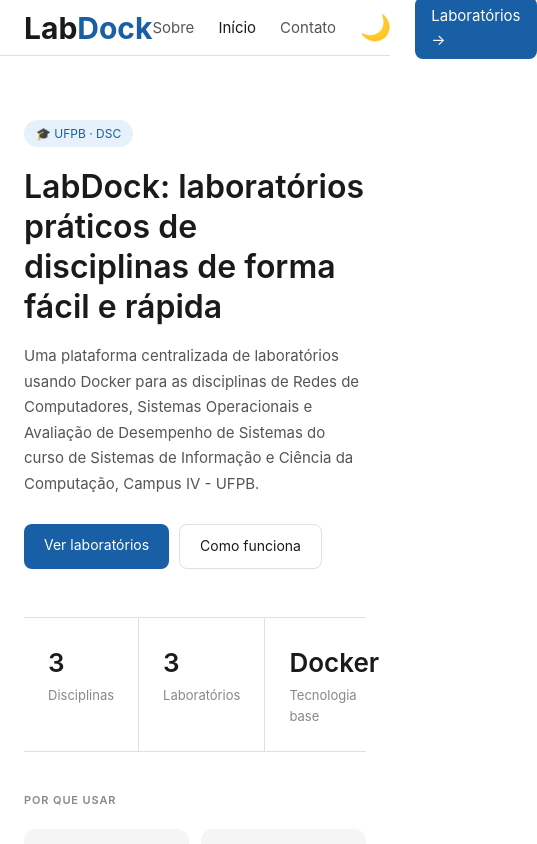
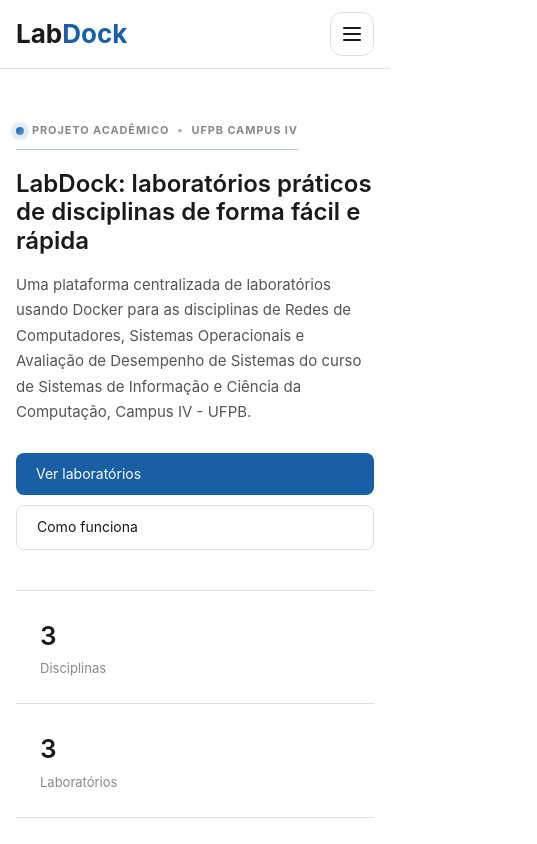
Before and after one commit to Daviddevlinux/labdock, a React (Vite) app: page / in a window 390 px wide. Shown: the top 844 px of the page, 537 px wide, since content can reach past the window. Built offline with nearby package versions, Linux system fonts and the light colour scheme.

Commit message:
Improve mobile responsiveness and refine home hero metadata

```diff
--- a/src/components/Navbar.jsx
+++ b/src/components/Navbar.jsx
@@ -1,14 +1,37 @@
+import { useEffect, useState } from 'react'
 import { Link, useLocation } from 'react-router-dom'
 import useTheme from '../hooks/useTheme'
 
 export default function Navbar() {
   const { pathname } = useLocation()
   const { theme, toggleTheme } = useTheme()
+  const [isMenuOpen, setIsMenuOpen] = useState(false)
+
+  useEffect(() => {
+    setIsMenuOpen(false)
+  }, [pathname])
 
   return (
     <nav className="navbar">
       <Link to="/" className="navbar-logo">Lab<span>Dock</span></Link>
-      <div className="navbar-links">
+
+      <button
+        type="button"
+        className="navbar-menu-btn"
+        onClick={() => setIsMenuOpen((open) => !open)}
+        aria-expanded={isMenuOpen}
+        aria-controls="navbar-links"
+        aria-label={isMenuOpen ? 'Fechar menu de navegação' : 'Abrir menu de navegação'}
+      >
+        <span />
+        <span />
+        <span />
+      </button>
+
+      <div
+        id="navbar-links"
+        className={`navbar-links${isMenuOpen ? ' navbar-links-open' : ''}`}
+      >
         <Link to="/sobre" className={pathname === '/sobre' ? 'active' : ''}>Sobre</Link>
         <Link to="/" className={pathname === '/' ? 'active' : ''}>Início</Link>
         <Link to="/contato" className={pathname === '/contato' ? 'active' : ''}>Contato</Link>
--- a/src/index.css
+++ b/src/index.css
@@ -1,4 +1,8 @@
 *, *::before, *::after { box-sizing: border-box; margin: 0; padding: 0; }
+
+html, body, #root { min-height: 100%; }
+
+html { overflow-x: hidden; }
 
 :root {
   --azul: #185FA5;
@@ -32,31 +36,59 @@
 html[data-theme="dark"] .flow-step-student { background: rgba(39, 174, 96, 0.12); border-color: rgba(110, 214, 160, 0.35); }
 html[data-theme="dark"] .flow-step-docker { background: rgba(241, 196, 15, 0.1); border-color: rgba(241, 196, 15, 0.35); }
 
-body { font-family: -apple-system, BlinkMacSystemFont, 'Segoe UI', sans-serif; color: var(--text-primary); background: var(--bg); line-height: 1.6; }
+body { font-family: -apple-system, BlinkMacSystemFont, 'Segoe UI', sans-serif; color: var(--text-primary); background: var(--bg); line-height: 1.6; overflow-x: hidden; }
 
 a { color: var(--azul); text-decoration: none; }
 a:hover { text-decoration: underline; }
 
-.container { max-width: 860px; margin: 0 auto; padding: 0 1.5rem; }
+.container { width: min(100%, 860px); margin: 0 auto; padding: 0 1.5rem; }
 
 /* NAVBAR */
-.navbar { display: flex; align-items: center; justify-content: space-between; height: 56px; border-bottom: 0.5px solid var(--border); padding: 0 1.5rem; position: sticky; top: 0; background: var(--bg); z-index: 100; }
+.navbar { display: flex; align-items: center; justify-content: space-between; gap: 1rem; min-height: 56px; border-bottom: 0.5px solid var(--border); padding: 0 1.5rem; position: sticky; top: 0; background: color-mix(in srgb, var(--bg) 92%, transparent); backdrop-filter: blur(12px); z-index: 100; }
 .navbar-logo { font-size: 30px; font-weight: 700; color: var(--text-primary); text-decoration: none; }
 .navbar-logo span { color: var(--azul); }
-.navbar-links { display: flex; gap: 1.5rem; align-items: center; }
+.navbar-links { display: flex; gap: 1.5rem; align-items: center; min-width: 0; }
 .navbar-links a { font-size: 15px; color: var(--text-secondary); text-decoration: none; }
 .navbar-links a:hover, .navbar-links a.active { color: var(--text-primary); }
 .theme-toggle { background: transparent; border: none; cursor: pointer; font-size: 25px; }
+.navbar-menu-btn { display: none; width: 44px; height: 44px; border: 0.5px solid var(--border); border-radius: 12px; background: var(--bg); align-items: center; justify-content: center; flex-direction: column; gap: 4px; cursor: pointer; }
+.navbar-menu-btn span { width: 18px; height: 2px; border-radius: 999px; background: var(--text-primary); transition: transform .2s ease, opacity .2s ease; }
 .navbar-btn { font-size: 25px; background: var(--azul); color: #fff !important; border: none; padding: 7px 16px; border-radius: var(--radius); cursor: pointer; text-decoration: none; }
 .navbar-btn:hover, .navbar-btn:visited, .navbar-btn:active { color: #fff !important; text-decoration: none; }
 .navbar-btn:hover { background: var(--azul-escuro); }
 
 /* HERO */
 .hero { padding: 4rem 0 3rem; border-bottom: 0.5px solid var(--border); }
-.hero-badge { display: inline-flex; align-items: center; gap: 6px; font-size: 12px; color: var(--azul); background: var(--azul-claro); padding: 4px 12px; border-radius: 99px; margin-bottom: 1.25rem; }
+.hero-badge {
+  display: inline-flex;
+  align-items: center;
+  flex-wrap: wrap;
+  gap: 8px;
+  width: fit-content;
+  max-width: 100%;
+  margin-bottom: 1.25rem;
+  padding: 0 0 .55rem;
+  border-bottom: 1px solid color-mix(in srgb, var(--azul) 18%, var(--border));
+  color: var(--text-muted);
+  font-size: 11px;
+  font-weight: 700;
+  letter-spacing: .08em;
+  text-transform: uppercase;
+}
+.hero-badge__dot {
+  width: 8px;
+  height: 8px;
+  border-radius: 50%;
+  background: linear-gradient(135deg, var(--azul), #5fa3e6);
+  box-shadow: 0 0 0 5px color-mix(in srgb, var(--azul) 12%, transparent);
+  flex-shrink: 0;
+}
+.hero-badge__sep {
+  color: color-mix(in srgb, var(--text-muted) 72%, transparent);
+}
 .hero h1 { font-size: 32px; font-weight: 600; line-height: 1.25; margin-bottom: 1rem; max-width: 520px; }
 .hero p { font-size: 15px; color: var(--text-secondary); max-width: 480px; margin-bottom: 1.75rem; line-height: 1.7; }
-.hero-actions { display: flex; gap: 10px; }
+.hero-actions { display: flex; gap: 10px; flex-wrap: wrap; }
 .btn-primary { font-size: 14px; background: var(--azul); color: #fff; border: none; padding: 10px 20px; border-radius: var(--radius); cursor: pointer; text-decoration: none; display: inline-block; }
 .btn-primary:hover { background: var(--azul-escuro); text-decoration: none; }
 .btn-secondary { font-size: 14px; background: transparent; color: var(--text-primary); border: 0.5px solid var(--border); padding: 10px 20px; border-radius: var(--radius); cursor: pointer; text-decoration: none; display: inline-block; }
@@ -184,15 +216,16 @@
 /* CATÁLOGO */
 .disc-list { display: flex; flex-direction: column; gap: 12px; }
 .disc-card { border: 0.5px solid var(--border); border-radius: var(--radius-lg); overflow: hidden; }
-.disc-header { display: flex; align-items: center; justify-content: space-between; padding: 1rem 1.25rem; background: var(--bg-secondary); }
-.disc-tag { display: flex; align-items: center; gap: 10px; }
+.disc-header { display: flex; align-items: center; justify-content: space-between; gap: .75rem; padding: 1rem 1.25rem; background: var(--bg-secondary); }
+.disc-tag { display: flex; align-items: center; gap: 10px; min-width: 0; }
 .disc-dot { width: 9px; height: 9px; border-radius: 50%; flex-shrink: 0; }
-.disc-name { font-size: 15px; font-weight: 600; }
-.disc-count { font-size: 13px; color: var(--text-muted); }
+.disc-name { font-size: 15px; font-weight: 600; overflow-wrap: anywhere; }
+.disc-count { font-size: 13px; color: var(--text-muted); text-align: right; }
 .disc-labs { padding: .75rem 1rem; display: flex; flex-direction: column; gap: 6px; }
-.lab-row { display: flex; align-items: center; justify-content: space-between; padding: 10px 12px; border-radius: var(--radius); background: var(--bg); border: 0.5px solid var(--border); text-decoration: none; color: var(--text-primary); transition: background .15s; }
+.lab-row { display: flex; align-items: center; justify-content: space-between; gap: .75rem; padding: 10px 12px; border-radius: var(--radius); background: var(--bg); border: 0.5px solid var(--border); text-decoration: none; color: var(--text-primary); transition: background .15s; }
 .lab-row:hover { background: var(--bg-secondary); text-decoration: none; }
-.lab-row-info { display: flex; align-items: center; gap: 8px; font-size: 14px; }
+.lab-row-info { display: flex; align-items: center; gap: 8px; font-size: 14px; min-width: 0; }
+.lab-row-info span:last-child { overflow-wrap: anywhere; }
 .lab-row-arrow { font-size: 14px; color: var(--text-muted); }
 
 /* DETALHE */
@@ -210,9 +243,9 @@
 .prof-card { display: flex; align-items: center; gap: 14px; padding: 1rem 1.25rem; background: var(--bg-secondary); border-radius: var(--radius-lg); }
 .prof-avatar { width: 42px; height: 42px; border-radius: 50%; background: var(--azul-claro); display: flex; align-items: center; justify-content: center; font-size: 14px; font-weight: 600; color: var(--azul); flex-shrink: 0; }
 .prof-name { font-size: 14px; font-weight: 600; }
-.prof-dept { font-size: 13px; color: var(--text-secondary); margin-top: 2px; }
+.prof-dept { font-size: 13px; color: var(--text-secondary); margin-top: 2px; overflow-wrap: anywhere; }
 .tools-grid { display: flex; flex-wrap: wrap; gap: 8px; }
-.tool { font-size: 13px; background: var(--bg-secondary); color: var(--text-primary); padding: 5px 12px; border-radius: var(--radius); border: 0.5px solid var(--border); font-family: monospace; }
+.tool { font-size: 13px; background: var(--bg-secondary); color: var(--text-primary); padding: 5px 12px; border-radius: var(--radius); border: 0.5px solid var(--border); font-family: monospace; overflow-wrap: anywhere; }
 .download-box { border: 0.5px solid var(--border); border-radius: var(--radius-lg); padding: 1.5rem; }
 .download-box h4 { font-size: 15px; font-weight: 600; margin-bottom: .375rem; }
 .download-box p { font-size: 13px; color: var(--text-secondary); margin-bottom: 1.25rem; line-height: 1.6; }
@@ -225,11 +258,11 @@
 .profile-card { border: 0.5px solid var(--border); border-radius: var(--radius-lg); overflow: hidden; }
 .profile-header { display: flex; align-items: center; gap: 16px; padding: 1.5rem; border-bottom: 0.5px solid var(--border); }
 .profile-header-stack { flex-direction: column; align-items: flex-start; }
-.profile-identity { display: flex; align-items: center; gap: 16px; }
+.profile-identity { display: flex; align-items: center; gap: 16px; min-width: 0; }
 .profile-avatar { width: 56px; height: 56px; border-radius: 50%; background: var(--azul-claro); display: flex; align-items: center; justify-content: center; font-size: 18px; font-weight: 600; color: var(--azul); flex-shrink: 0; }
 .profile-name { font-size: 17px; font-weight: 600; }
 .profile-sub { font-size: 13px; color: var(--text-secondary); margin-top: 3px; }
-.profile-email { display: inline-block; margin-top: .2rem; font-size: 14px; color: var(--azul); text-decoration: none; }
+.profile-email { display: inline-block; margin-top: .2rem; font-size: 14px; color: var(--azul); text-decoration: none; overflow-wrap: anywhere; }
 .profile-email:hover { text-decoration: underline; }
 .social-strip { display: grid; grid-template-columns: repeat(3, 1fr); gap: 1px; background: var(--border); }
 .social-link { display: flex; align-items: center; gap: 14px; padding: 1.25rem; background: var(--bg); color: var(--text-primary); text-decoration: none; transition: background .15s ease; }
@@ -246,10 +279,141 @@
 .contrib-button:hover { background: var(--azul-escuro); color: #fff; text-decoration: none; }
 .contrib-button svg { width: 18px; height: 18px; }
 
+@media (max-width: 1024px) {
+  .container { padding: 0 1.25rem; }
+}
+
 @media (max-width: 780px) {
+  .navbar { flex-wrap: wrap; align-items: center; padding: .75rem 1rem; }
+  .navbar-logo { font-size: 26px; }
+  .navbar-menu-btn { display: inline-flex; }
+  .navbar-links {
+    display: none;
+    width: 100%;
+    flex-direction: column;
+    align-items: stretch;
+    gap: .75rem;
+    padding: .25rem 0 .5rem;
+  }
+  .navbar-links.navbar-links-open { display: flex; }
+  .navbar-links a,
+  .theme-toggle,
+  .navbar-btn {
+    width: 100%;
+    min-height: 44px;
+    display: inline-flex;
+    align-items: center;
+    justify-content: center;
+  }
+  .navbar-links a {
+    border: 0.5px solid var(--border);
+    border-radius: 12px;
+    background: var(--bg-secondary);
+    padding: .75rem 1rem;
+  }
+  .navbar-links .navbar-btn {
+    border: none;
+    border-radius: 12px;
+    background: var(--azul);
+    color: #fff !important;
+    padding: .75rem 1rem;
+    font-size: 15px;
+  }
+  .navbar-links .navbar-btn:hover,
+  .navbar-links .navbar-btn:visited,
+  .navbar-links .navbar-btn:active {
+    color: #fff !important;
+    text-decoration: none;
+  }
+  .theme-toggle {
+    font-size: 22px;
+    border: 0.5px solid var(--border);
+    border-radius: 12px;
+    background: var(--bg-secondary);
+  }
+  .hero { padding: 3rem 0 2.5rem; }
+  .hero h1 { font-size: 28px; max-width: none; }
+  .hero p { max-width: none; }
+  .stats { grid-template-columns: 1fr; }
+  .stat { border-right: none; border-bottom: 0.5px solid var(--border); }
+  .stat:last-child { border-bottom: none; }
+  .info-grid { grid-template-columns: 1fr; }
   .flow-step,
   .flow-prereq { width: 100%; }
   .social-strip { grid-template-columns: 1fr; }
   .inst-card { grid-template-columns: 1fr; }
   .inst-logos { grid-template-columns: repeat(2, minmax(0, 1fr)); }
+  .disc-header { flex-direction: column; align-items: flex-start; }
+  .disc-count { text-align: left; }
+  .lab-row { align-items: flex-start; }
+  .prof-card { align-items: flex-start; }
+  .profile-identity { width: 100%; }
+  .contrib-card h2 { font-size: 22px; }
 }
+
+@media (max-width: 560px) {
+  .container { padding: 0 1rem; }
+  .section,
+  .detail-body { padding-top: 1.5rem; }
+  .page-hero { padding: 2rem 0 1.5rem; }
+  .page-hero h1,
+  .detail-title,
+  .contrib-card h2 { font-size: 22px; }
+  .hero h1 { font-size: 24px; line-height: 1.2; }
+  .hero-actions { flex-direction: column; }
+  .btn-primary,
+  .btn-secondary,
+  .contrib-button { width: 100%; justify-content: center; }
+  .prereq,
+  .prof-card,
+  .profile-identity { flex-direction: column; align-items: flex-start; }
+  .inst-card,
+  .download-box,
+  .contrib-card,
+  .sobre-block,
+  .profile-header,
+  .social-link { padding: 1rem; }
+  .inst-logos { grid-template-columns: 1fr; }
+  .inst-logo-box { min-height: 84px; }
+  .disc-header,
+  .disc-labs { padding-left: .85rem; padding-right: .85rem; }
+  .lab-row { flex-direction: column; }
+  .lab-row-arrow { align-self: flex-end; }
+  .download-btn { font-size: 13px; padding-inline: 1rem; text-align: center; }
+}
+
+@media (max-width: 380px) {
+  .navbar { padding-inline: .75rem; }
+  .container { padding: 0 .75rem; }
+  .navbar-logo { font-size: 23px; }
+  .hero-badge,
+  .section-title,
+  .breadcrumb,
+  .dtag,
+  .download-hint,
+  .social-handle { overflow-wrap: anywhere; }
+  .hero-badge {
+    gap: 6px;
+    font-size: 10px;
+    letter-spacing: .06em;
+  }
+  .hero h1 { font-size: 21px; }
+  .hero p,
+  .page-hero p,
+  .detail-desc,
+  .contrib-card p,
+  .sobre-block,
+  .info-card p { font-size: 13px; }
+  .stat,
+  .info-card { padding: 1rem; }
+}
+
+@media (max-height: 520px) and (orientation: landscape) {
+  .navbar {
+    position: static;
+  }
+  .hero,
+  .page-hero {
+    padding-top: 1.5rem;
+  }
+}
--- a/src/pages/Home.jsx
+++ b/src/pages/Home.jsx
@@ -10,7 +10,12 @@
       <Navbar />
       <div className="container">
         <section className="hero">
-          <div className="hero-badge">🎓 UFPB · DSC</div>
+          <div className="hero-badge" aria-label="Projeto acadêmico vinculado à UFPB Campus IV">
+            <span className="hero-badge__dot" aria-hidden="true" />
+            <span>Projeto acadêmico</span>
+            <span className="hero-badge__sep" aria-hidden="true">•</span>
+            <span>UFPB Campus IV</span>
+          </div>
           <h1>LabDock: laboratórios práticos de disciplinas de forma fácil e rápida</h1>
           <p>Uma plataforma centralizada de laboratórios usando Docker para as disciplinas de Redes de Computadores, Sistemas Operacionais e Avaliação de Desempenho de Sistemas do curso de Sistemas de Informação e Ciência da Computação, Campus IV - UFPB.</p>
           <div className="hero-actions">
```
